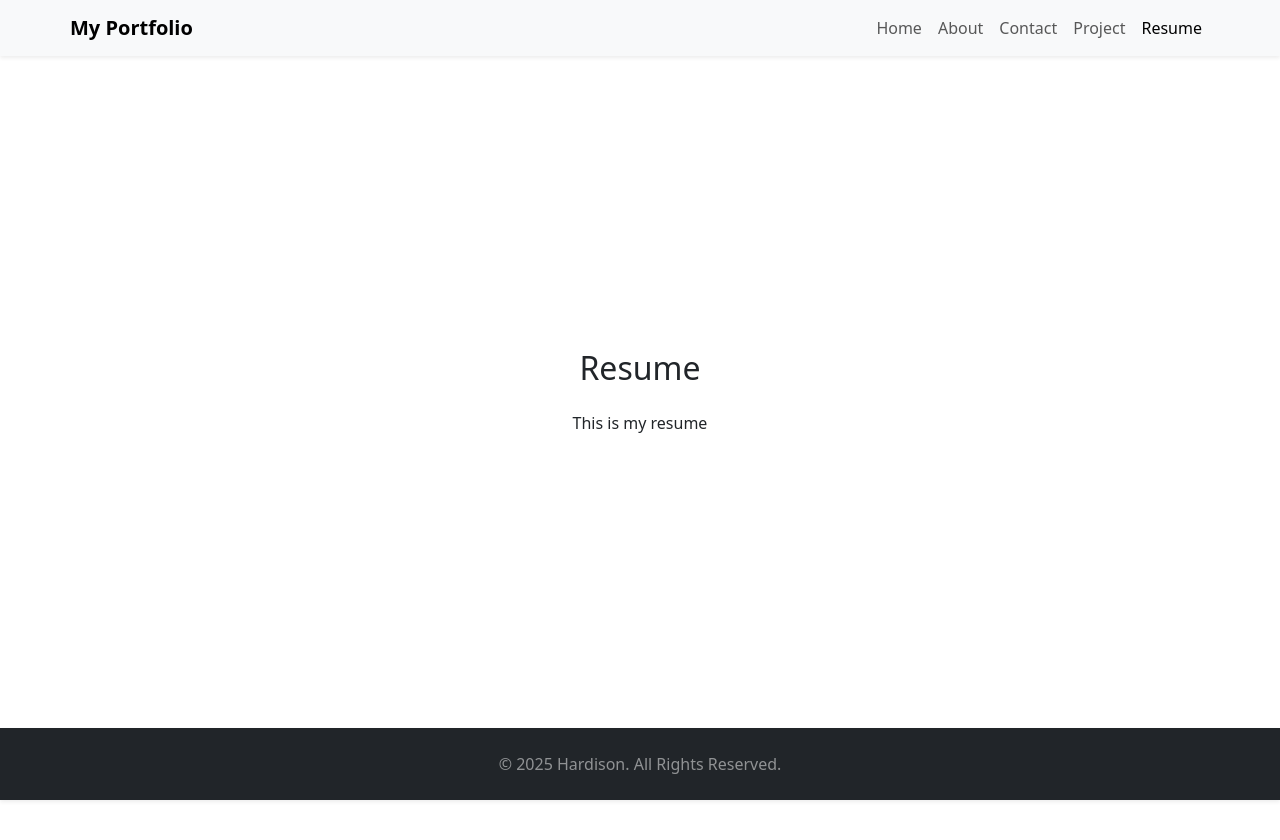
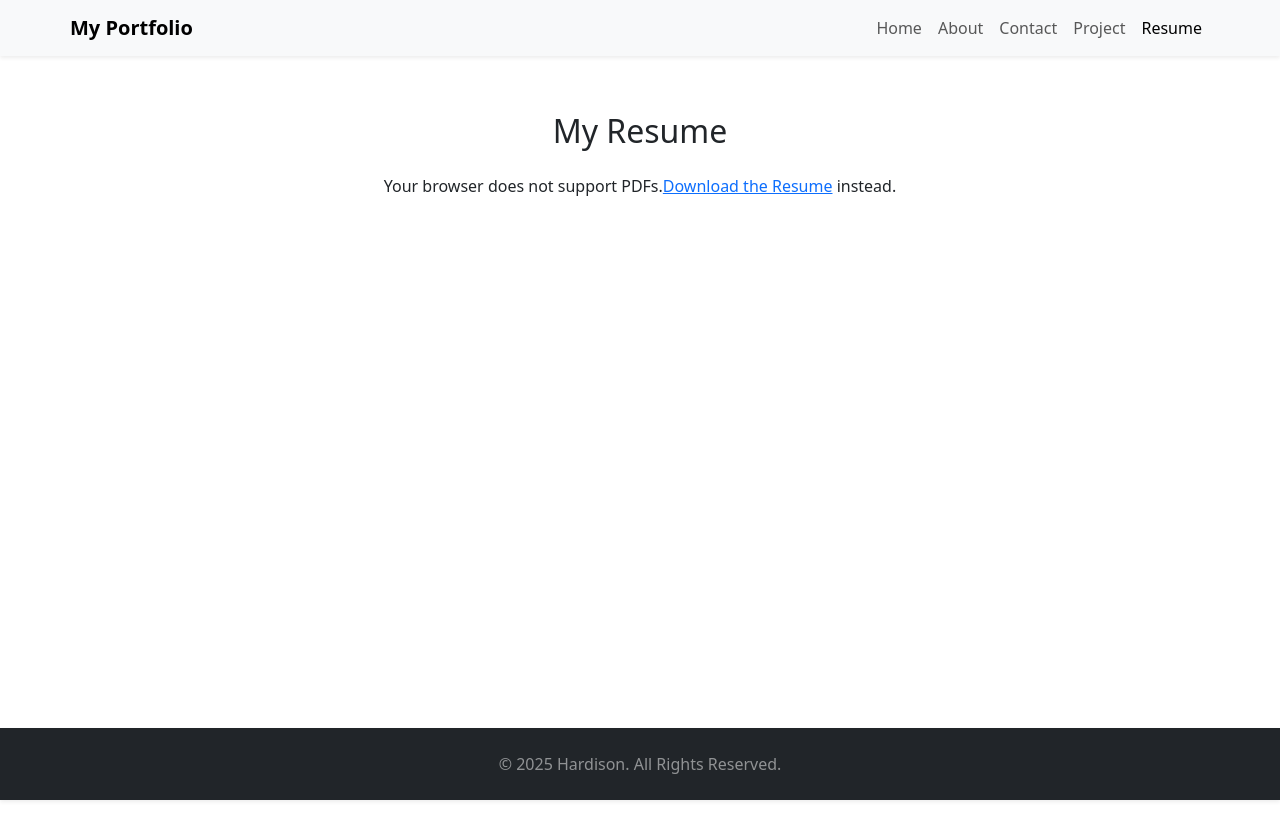
Before and after one commit to PopcornBoat/hardison-portfolio, a React (Vite) app: page /resume in a window 1280 px wide. Shown: the top 840 px of the page. Before the commit the page ends 800 px from the top, so only its background shows below. Built offline with nearby package versions, Linux system fonts and the light colour scheme.

Commit message:
upload resume

```diff
--- a/src/App.jsx
+++ b/src/App.jsx
@@ -11,7 +11,7 @@ function App() {
   return (
     <Router>
       <Header />
-      <main className="container p-5 my-5 d-flex align-self-centerv">
+      <main className="container-fluid min-vh-100 p-5 my-5 d-flex justify-content-center">
         <Routes>
           <Route path="/" element={<Home />} />
           <Route path="/home" element={<Home />} />
--- a/src/components/Resume.jsx
+++ b/src/components/Resume.jsx
@@ -1,8 +1,22 @@
-const Resume = () => (
-    <section id="about" className="p-8 bg-gray-100 text-center">
-      <h2 className="text-3xl font-bold">Resume</h2>
-      <p className="mt-4 text-lg">This is my resume</p>
-    </section>
-  );
+const Resume = () => {
+    return (
+        <div className="d-flex flex-column pdf-object">
+            <h2 className="text-center mt-3">My Resume</h2>
+            <div className="flex-grow-1 w-100 d-flex justify-content-center">
+                <object
+                    data="/resume/Hardison_resume.pdf"
+                    type="application/pdf"
+                    className="w-100"
 
-  export default Resume;
+                >
+                    <p className="text-center mt-3">
+                        Your browser does not support PDFs.
+                        <a href="/resume/Hardison_resume.pdf" download>Download the Resume</a> instead.
+                    </p>
+                </object>
+            </div>
+        </div>
+    );
+};
+
+export default Resume;
--- a/src/index.css
+++ b/src/index.css
@@ -55,6 +55,12 @@ button:focus-visible {
   outline: 4px auto -webkit-focus-ring-color;
 }
 
+.pdf-object {
+  width: 75vw;
+  min-width: 320px;
+  height: auto;
+}
+
 @media (prefers-color-scheme: light) {
   :root {
     color: #213547;
```
Also changed, not shown: package.json (+7 -0 lines), 2 other files (tests, documents, lock files or other folders).
